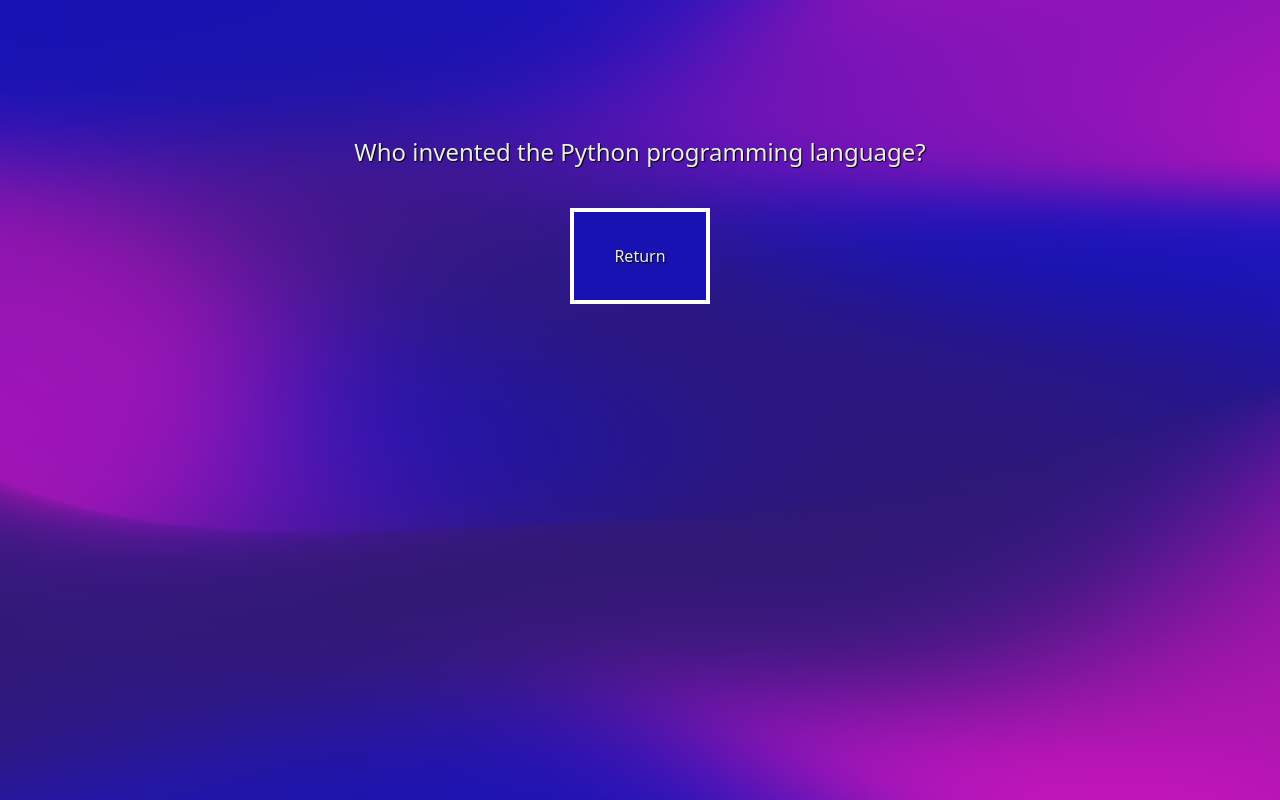
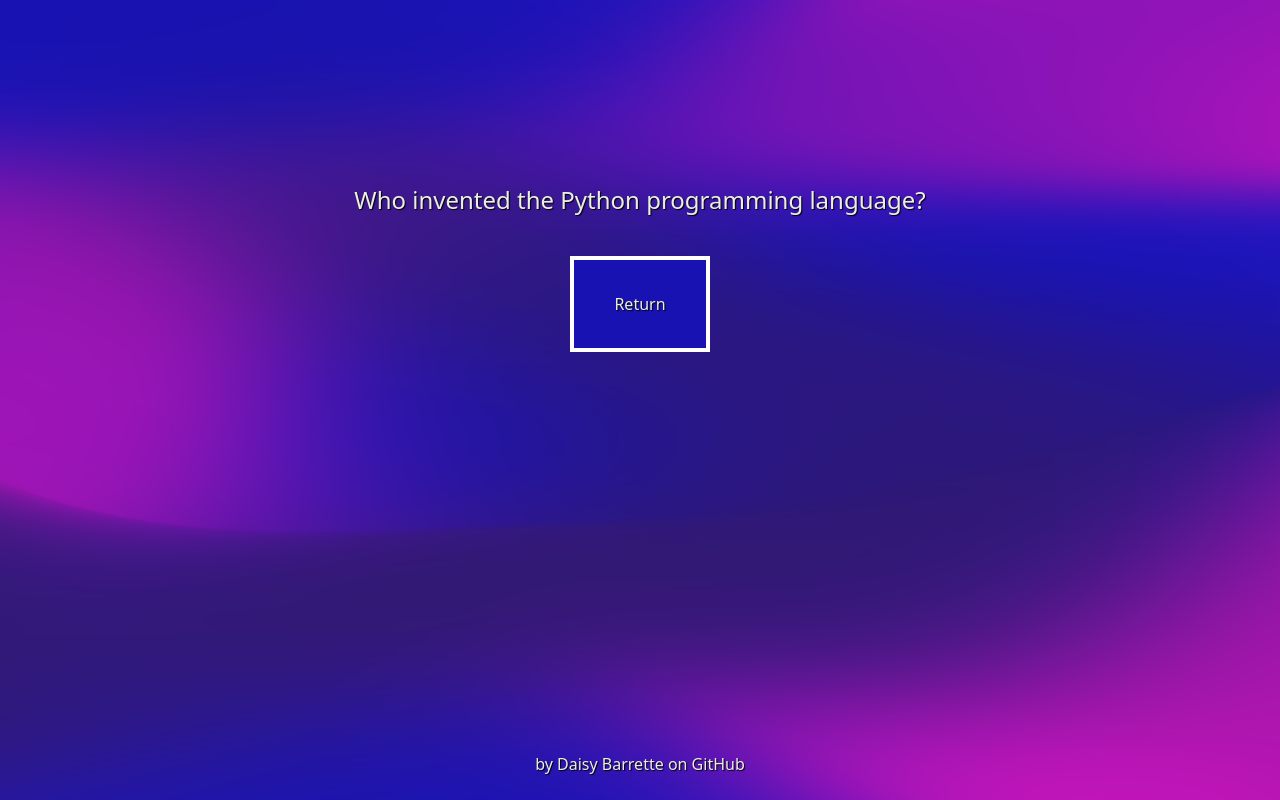
Before and after one commit to daisybarrette/quiz-game, a Next.js app: page /clue/1 in a window 1280 px wide. Built offline with nearby package versions, Linux system fonts and the light colour scheme.

Commit message:
Create shared layout component with head & footer

```diff
--- /dev/null
+++ b/src/components/Layout.tsx
@@ -0,0 +1,30 @@
+import React from 'react'
+import Head from 'next/head'
+
+
+type LayoutProps = {
+    pageTitle: string;
+    children: React.ReactNode;
+}
+
+const Layout = ({ pageTitle, children }: LayoutProps) => (
+    <>
+        <Head>
+            <title>{pageTitle}</title>
+            <meta property="og:title" content={pageTitle} key="title" />
+        </Head>
+
+        <div className='min-h-screen flex flex-col'>
+            {children}
+
+            <footer className='mt-auto self-center'>
+                <p className='p-6'>
+                    by <a className="hover:bg-yellow-50 hover:text-black" href='https://www.daisybarrette.com/'>Daisy Barrette</a> on <a className="hover:bg-yellow-50 hover:text-black" href='https://github.com/daisybarrette'>GitHub</a>
+                </p>
+            </footer>
+        </div>
+    </>
+
+)
+
+export default Layout
--- a/src/pages/404.tsx
+++ b/src/pages/404.tsx
@@ -1,12 +1,15 @@
 import Link from 'next/link'
 
-import CLUES from '../definitions/clueData'
+import Layout from '../components/Layout'
 
 
 function NotFound() {
     return (
-        <main className="flex min-h-screen flex-col items-center pt-24 text-center">
-            <h1 className="text-2xl p-10 w-9/12">{'Error 404 — Page not found'}</h1>
+        <Layout
+            pageTitle="Trivia Game | 404"
+        >
+            <main className="flex flex-col items-center text-center">
+                <h1 className="text-2xl mt-36 p-10 w-9/12">{'Error 404 — Page not found'}</h1>
 
                 <Link
                     className="py-8 px-10 border-white border-4 bg-main-background hover:bg-yellow-50 hover:text-black"
@@ -15,6 +18,7 @@ function NotFound() {
                     {'Return to the home page'}
                 </Link>
             </main>
+        </Layout>
     )
 }
 
--- a/src/pages/clue/[id].tsx
+++ b/src/pages/clue/[id].tsx
@@ -1,7 +1,8 @@
-import Head from 'next/head'
 import Link from 'next/link'
 
 import CLUES from '../../definitions/clueData'
+import Layout from '../../components/Layout'
+
 
 type ClueType = {
     id: string,
@@ -11,13 +12,11 @@ type ClueType = {
 
 function Clue({ clueData }: { clueData: ClueType }) {
     return (
-        <>
-            <Head>
-                <title>Trivia Game | Clue</title>
-                <meta property="og:title" content="Trivia Game" key="title" />
-            </Head>
-            <main className="flex min-h-screen flex-col items-center pt-24 text-center">
-                <h1 className="text-2xl p-10 w-9/12">{`${clueData.clue}`}</h1>
+        <Layout
+            pageTitle="Trivia Game | Clue"
+        >
+            <main className="flex flex-col items-center text-center">
+            <h1 className="text-2xl mt-36 p-10 w-9/12">{`${clueData.clue}`}</h1>
 
                 <Link
                     className="py-8 px-10 border-white border-4 bg-main-background hover:bg-yellow-50 hover:text-black"
@@ -26,7 +25,7 @@ function Clue({ clueData }: { clueData: ClueType }) {
                     {'Return'}
                 </Link>
             </main>
-        </>
+        </Layout>
     )
 }
 
--- a/src/pages/index.tsx
+++ b/src/pages/index.tsx
@@ -1,19 +1,15 @@
-import Head from 'next/head'
 import Link from 'next/link'
 
 import CLUES from '../definitions/clueData'
+import Layout from '../components/Layout'
 
 
 function Home() {
     return (
-        <>
-            <Head>
-                <title>Trivia Game | Home</title>
-                <meta property="og:title" content="Trivia Game" key="title" />
-            </Head>
-
-            <div className='min-h-screen flex flex-col'>
-                <main className="flex  flex-col items-center text-center">
+        <Layout
+            pageTitle="Trivia Game | Home"
+        >
+            <main className="flex flex-col items-center text-center">
                 <h1 className="header text-5xl pt-[calc(2rem_+_5vh+1vw)]">Computer Science Trivia</h1>
 
                 <div className='mt-28'>
@@ -26,14 +22,7 @@ function Home() {
                     </ul>
                 </div>
             </main>
-
-                <footer className='mt-auto self-center'>
-                    <p className='p-6'>
-                        by <a className="hover:bg-yellow-50 hover:text-black" href='https://www.daisybarrette.com/'>Daisy Barrette</a> on <a className="hover:bg-yellow-50 hover:text-black" href='https://github.com/daisybarrette'>GitHub</a>
-                    </p>
-                </footer>
-            </div>
-        </>
+        </Layout >
     )
 }
 
```
Lines whose indentation alone changed are shown as unchanged.
